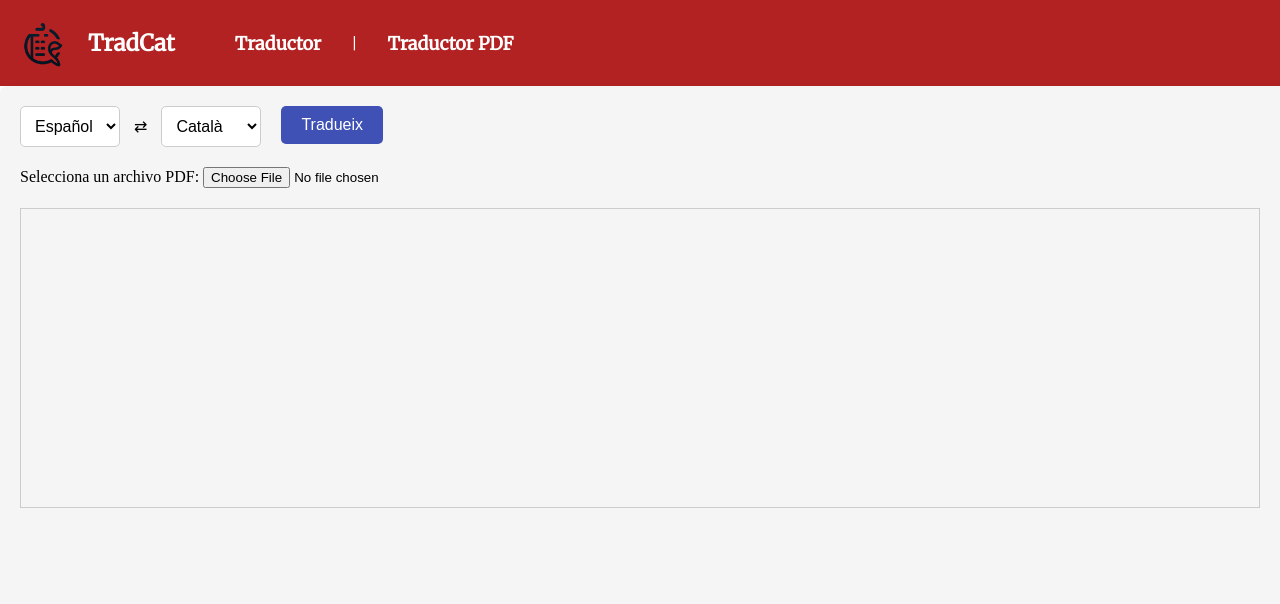
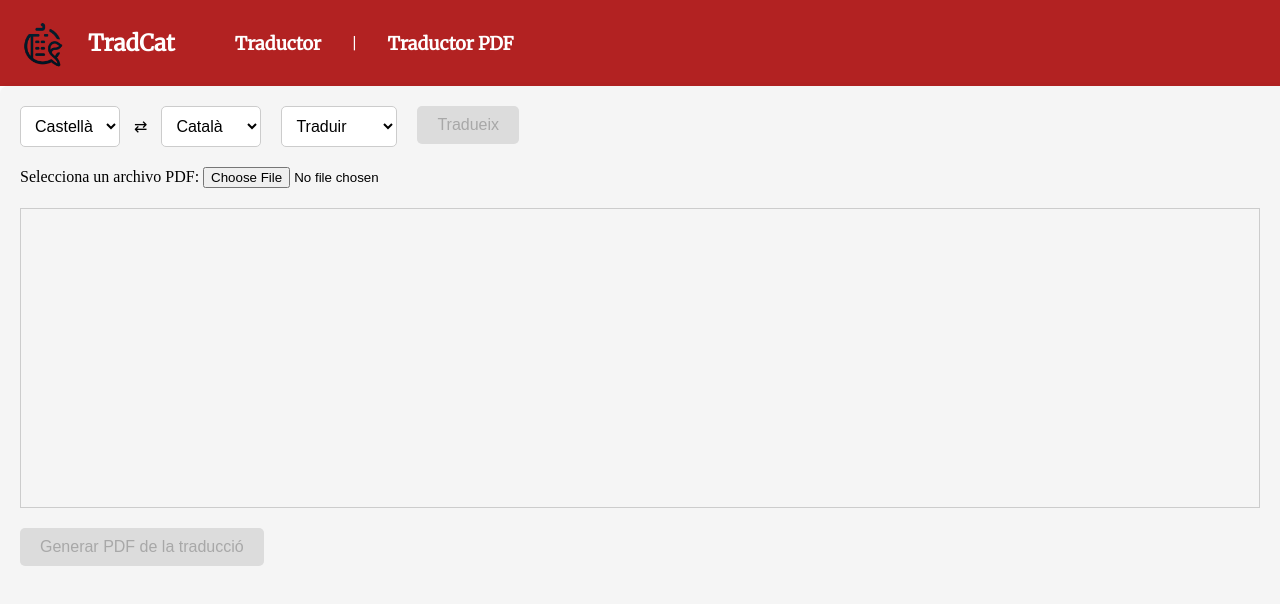
Before and after one commit to kilianark/AinaHack, an Angular app in the folder angular-front/: page /translate_pdf in a window 1280 px wide. Shown: the top 604 px of the page. Built offline with nearby package versions, Linux system fonts and the light colour scheme.

Commit message:
push "ultimos" retoques

```diff
--- a/angular-front/src/app/pages/traductor-doc/traductor-doc.component.css
+++ b/angular-front/src/app/pages/traductor-doc/traductor-doc.component.css
@@ -82,6 +82,9 @@ div[style*="border: 1px solid"] {
   margin-right: 10px;
   margin-left: 10px;
 }
+#objLanguage {
+  margin-right: 20px;
+}
 .translation-panel {
   display: flex;
   gap: 20px; /* Espacio entre el input y el output */
--- a/angular-front/src/app/pages/traductor-doc/traductor-doc.component.html
+++ b/angular-front/src/app/pages/traductor-doc/traductor-doc.component.html
@@ -3,24 +3,35 @@
     <!-- Selector de idioma -->
     <div class="buttons-container">
       <div class="language-selector">
-        <select formControlName="sourceLanguage" id="sourceLanguage">
-          <option value="es">Español</option>
-          <option value="en">Inglés</option>
-          <option value="cat">Català</option>
+        <select formControlName="sourceLanguage" id="sourceLanguage" (change)="onSrcLanguageChange()">
+          <option *ngFor = "let language of languages" [value] = "language">
+            {{ language }}
+          </option>
         </select>
         <span class="swap-icon" id="medio"> ⇄ </span>
-        <select formControlName="targetLanguage" id="objLanguage">
-          <option value="es">Español</option>
-          <option value="en">Inglés</option>
-          <option value="cat">Català</option>
+        <select formControlName="targetLanguage" id="objLanguage" (change)="onTgtLanguageChange()">
+          <option *ngFor = "let language of languages" [value] = "language">
+            {{ language }}
+          </option>
         </select>
         <!-- Botón de traducir -->
       </div>
-
+      <div class="function-selector">
+        <select
+          formControlName="functionality"
+          id="functionSelect"
+          (change)="onFunChange()"
+        >
+          <option *ngFor="let function of functionsArr" [value]="function">
+            {{ function }}
+          </option>
+        </select>
+      </div>
       <div class="button-container">
         <button
           mat-raised-button
           type="submit"
+          [disabled] = "!havePDF"
         >
           Tradueix
         </button>
@@ -33,8 +44,11 @@
     <!-- Campos de entrada y salida -->
     <div class="translation-panel">
       <div class="output-container">
-        <p>{{ translatedText }}</p>
+        <p style="margin-top: 0px;">{{ translatedText }}</p>
       </div>
+    </div>
+    <div class="generatePDF">
+      <button (click)="generatePDF()" [disabled]="!haveContentForPDF">Generar PDF de la traducció</button>
     </div>
   </div>
 </form>
--- a/angular-front/src/app/pages/traductor-doc/traductor-doc.component.ts
+++ b/angular-front/src/app/pages/traductor-doc/traductor-doc.component.ts
@@ -2,6 +2,10 @@ import { Component } from '@angular/core';
 import { FormBuilder, FormGroup, FormsModule, ReactiveFormsModule, Validators } from '@angular/forms';
 import { TranslateService } from '../../services/translate/translate.service';
 import { PdfService } from '../../services/pdf/pdf.service';
+import { PdfGenService } from '../../services/pdfGen/pdf-gen.service';
+import { language } from '../../enums/language.enum';
+import { functions } from '../../enums/functions.enum';
+
 
 @Component({
   selector: 'app-traductor-doc',
@@ -10,17 +14,28 @@ import { PdfService } from '../../services/pdf/pdf.service';
 })
 export class TraductorDocComponent {
   traductorForm: FormGroup;
-  translatedText: string | null = null;
+  translatedText!: string;
   selectedFile: File | null = null;
   setencePdf: string = "";
+  languages = Object.values(language);
+  functionsArr = Object.values(functions);
   srcLangCode = 'Spanish';
   tgtLangCode = 'Catalan';
+  fun = 'Traduir';
 
-  constructor(private fb: FormBuilder, private translateService: TranslateService, private pdfService: PdfService){
+  havePDF = false;
+  haveContentForPDF = false;
+
+  constructor(
+    private fb: FormBuilder,
+    private translateService: TranslateService,
+    private pdfService: PdfService,
+    private pdfGenService: PdfGenService
+  ) {
     this.traductorForm = this.fb.group({
-      sourceLanguage: ['es'], // Idioma de origen
-      targetLanguage: ['cat'], // Idioma de destino
-      text: ['', [Validators.required, Validators.maxLength(500)]] // Campo de texto
+      sourceLanguage: [language.Spanish], // Idioma de origen
+      targetLanguage: [language.Catalan], // Idioma de destino
+      functionality: [functions.Translate],
     });
   }
 
@@ -29,10 +44,11 @@ export class TraductorDocComponent {
       console.error("No file selected!");  // Muestra un error si no hay archivo
       return;
     }
-    this.translatedText = "Traduciendo...";
+    this.translatedText = "Traduint...";
     this.pdfService.uploadPdf(this.selectedFile).subscribe(response => {
       this.setencePdf =response.text;
       console.log('Text extret: ', response.text);
+      if (this.fun === 'Traduir') {
         this.translateService
             .translateText(
               this.srcLangCode,
@@ -43,13 +59,102 @@ export class TraductorDocComponent {
               this.translatedText = response;
               console.log(response);
             });
-
+      } else if (this.fun === 'Simplificar') {
+        this.translateService
+            .simplifyText(
+              this.srcLangCode,
+              this.tgtLangCode,
+              this.setencePdf
+            )
+            .subscribe((response) => {
+              this.translatedText = response;
+              console.log(response);
+            });
+      } else if (this.fun === 'Resumir') {
+        this.translateService
+            .resumeText(
+              this.srcLangCode,
+              this.tgtLangCode,
+              this.setencePdf
+            )
+            .subscribe((response) => {
+              this.translatedText = response;
+              console.log(response);
+            });
+      }
+      this.haveContentForPDF = true;
     });
   }
   onFileSelected(event: Event): void {
     const input = event.target as HTMLInputElement;
     if (input.files?.length) {
       this.selectedFile = input.files[0];  // Guarda el archivo en selectedFile
+      this.havePDF = true;
     }
   }
+
+  onSrcLanguageChange() {
+    const tmp = this.traductorForm.get('sourceLanguage')?.value;
+    if (tmp === 'Castellà') {
+      this.srcLangCode = 'Spanish';
+    } else if (tmp === 'Català') {
+      this.srcLangCode = 'Catalan';
+    } else if (tmp === 'Anglès') {
+      this.srcLangCode = 'English';
     }
+    console.log('nuevo valor seleccionado src: ', this.srcLangCode);
+  }
+
+  onTgtLanguageChange() {
+    const tmp = this.traductorForm.get('targetLanguage')?.value;
+    if (tmp === 'Castellà') {
+      this.tgtLangCode = 'Spanish';
+    } else if (tmp === 'Català') {
+      this.tgtLangCode = 'Catalan';
+    } else if (tmp === 'Anglès') {
+      this.tgtLangCode = 'English';
+    }
+    console.log('nuevo valor seleccionado tgt: ', this.tgtLangCode);
+  }
+
+  onFunChange() {
+    const tmp = this.traductorForm.get('functionality')?.value;
+    this.fun = tmp;
+    console.log(tmp);
+  }
+
+  swapLanguages() {
+    const sourceValue = this.traductorForm.get('sourceLanguage')?.value;
+    const targetValue = this.traductorForm.get('targetLanguage')?.value;
+
+    // Swap the values
+    this.traductorForm.patchValue({
+      sourceLanguage: targetValue,
+      targetLanguage: sourceValue,
+    });
+    const tmpTgt = this.traductorForm.get('targetLanguage')?.value;
+    if (tmpTgt === 'Castellà') {
+      this.tgtLangCode = 'Spanish';
+    } else if (tmpTgt === 'Català') {
+      this.tgtLangCode = 'Catalan';
+    } else if (tmpTgt === 'Anglès') {
+      this.tgtLangCode = 'English';
+    }
+
+    const tmpSrc = this.traductorForm.get('sourceLanguage')?.value;
+    if (tmpSrc === 'Castellà') {
+      this.srcLangCode = 'Spanish';
+    } else if (tmpSrc === 'Català') {
+      this.srcLangCode = 'Catalan';
+    } else if (tmpSrc === 'Anglès') {
+      this.tgtLangCode = 'English';
+    }
+
+    console.log('nuevo valor seleccionado src: ', this.srcLangCode);
+    console.log('nuevo valor seleccionado tgt: ', this.tgtLangCode);
+  }
+
+  generatePDF() {
+    this.pdfGenService.generatePDF(this.translatedText);
+  }
+}
--- a/angular-front/src/app/pages/traductor-text/traductor-text.component.html
+++ b/angular-front/src/app/pages/traductor-text/traductor-text.component.html
@@ -61,11 +61,11 @@
       </div>
 
       <div class="output-container">
-        <p>{{ translatedText }}</p>
+        <p style="margin-top: 0px;">{{ translatedText }}</p>
       </div>
     </div>
     <div class="generatePDF">
-      <button (click)="generatePDF()">Generar PDF de la traducció</button>
+      <button (click)="generatePDF()" [disabled]="!haveContentForPDF">Generar PDF de la traducció</button>
     </div>
   </div>
 </form>
--- a/angular-front/src/app/pages/traductor-text/traductor-text.component.ts
+++ b/angular-front/src/app/pages/traductor-text/traductor-text.component.ts
@@ -24,6 +24,8 @@ export class TraductorTextComponent {
   srcLangCode = 'Spanish';
   tgtLangCode = 'Catalan';
   fun = 'Traduir';
+
+  haveContentForPDF = false;
 
   constructor(
     private fb: FormBuilder,
@@ -83,6 +85,7 @@ export class TraductorTextComponent {
             console.log(response);
           });
       }
+      this.haveContentForPDF = true;
     }
   }
 
```
Lines whose indentation alone changed are shown as unchanged.
